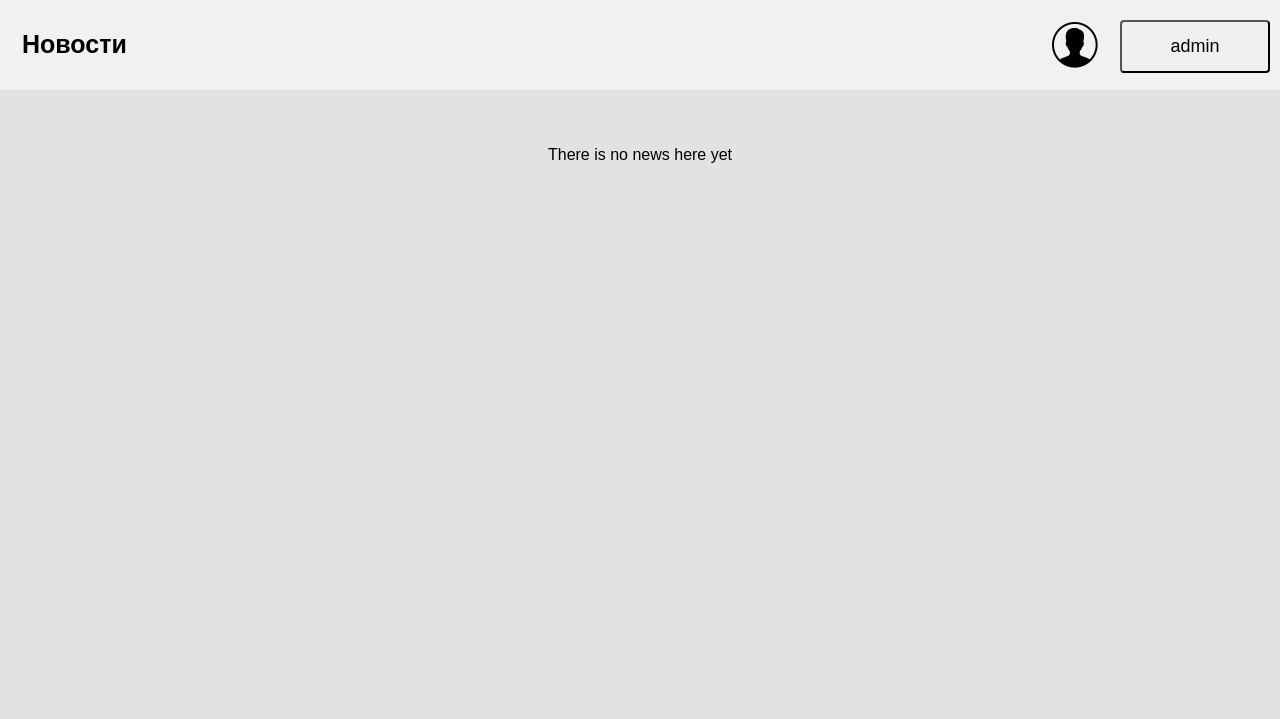
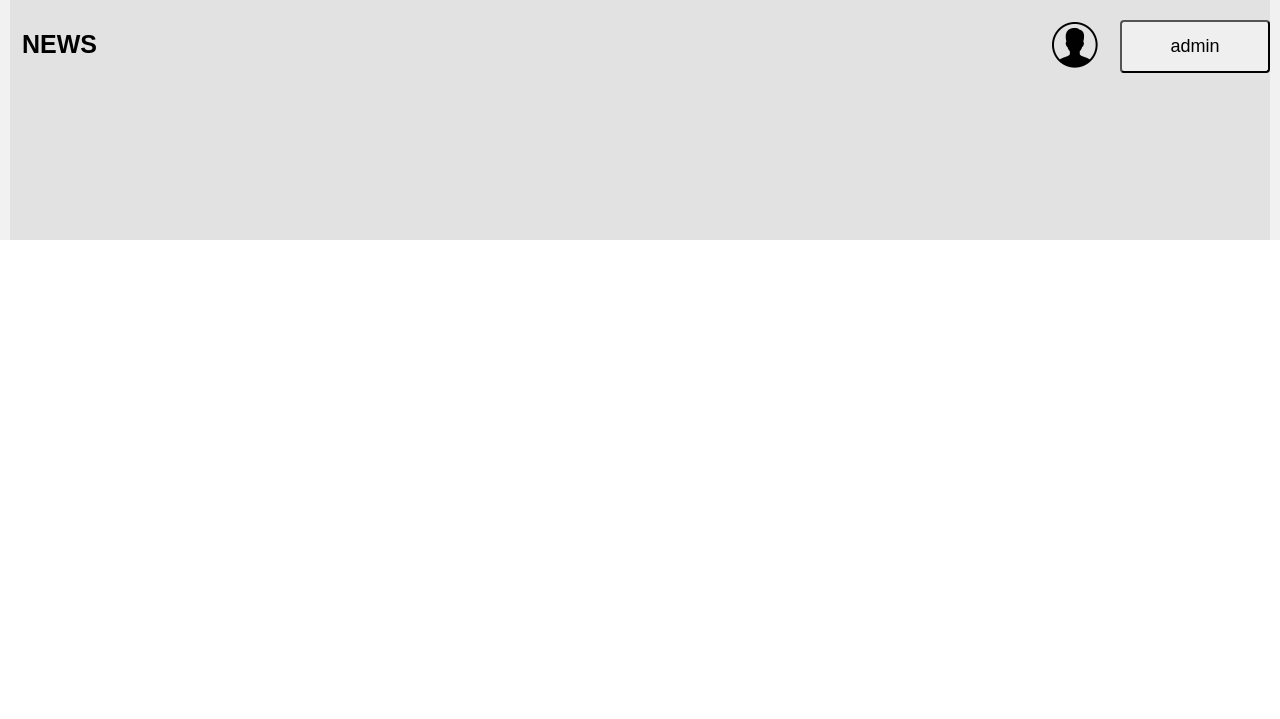
Before and after one commit to konexk1x/Bekish1.21, a Django app: page /news/ in a window 1280 px wide. Shown: the top 719 px of the page. After the commit the page ends 240 px from the top, so only its background shows below. Run offline with Django 4.2, Linux system fonts and the light colour scheme; a user stored in the database is signed in; data that the repository does not hold is empty.

Commit message:
Rename z_2.1.py to Lab_02/z_2.1.py

```diff
--- a/News_site/templates/base.html
+++ b/News_site/templates/base.html
@@ -11,12 +11,12 @@
 </head>
 <body>
 <div class="header">
-    <a href="/news/" class="logo">Новости</a>
+    <a href="/news/" class="logo">NEWS</a>
     {% if user.is_authenticated %}
         <div class="header-right">
             <div style="display: flex; ">
                 <div>
-                    {% if user.photo_set.all  %}
+                    {% if user.photo_set.all %}
                         <img src="{{ user.photo_set.last.photo.url }}"
                              style="width: 50px; height: 50px; border-radius: 100%; margin-right: 20px" alt=""></div>
                     {% else %}
@@ -26,25 +26,21 @@
             <div class="dropdown">
                 <button class="dropbtn ">{{ user.username }}</button>
                 <div class="dropdown-content">
-                    <a href="/news/profile/{{ user.id }}">Профиль</a>
-                    <a href="/news/logout">Выход</a>
-                    <a href="/news/password-change/">Смена пароля</a>
+                    <a href="/news/profile/{{ user.id }}">Profile</a>
+                    <a href="/news/logout">Log-out</a>
+                    <a href="/news/password-change/">Password change</a>
                 </div>
 
             </div>
         </div>
-        {% comment %}        <a class="active" href="#home">Home</a>
-        <a href="#contact">Contact</a>
-        <a href="#about">About</a>{% endcomment %}
         </div>
     {% else %}
         <div class="header-right">
 
-            <a href="/news/login">Войти</a>
-            <a href="/news/register">Зарегестрироваться</a>
+            <a href="/news/login">Log-in</a>
+            <a href="/news/register">Register</a>
         </div>
     {% endif %}
-</div>
 <section class="main_section">
     <div class="main_container">
         {% block main %}
```
